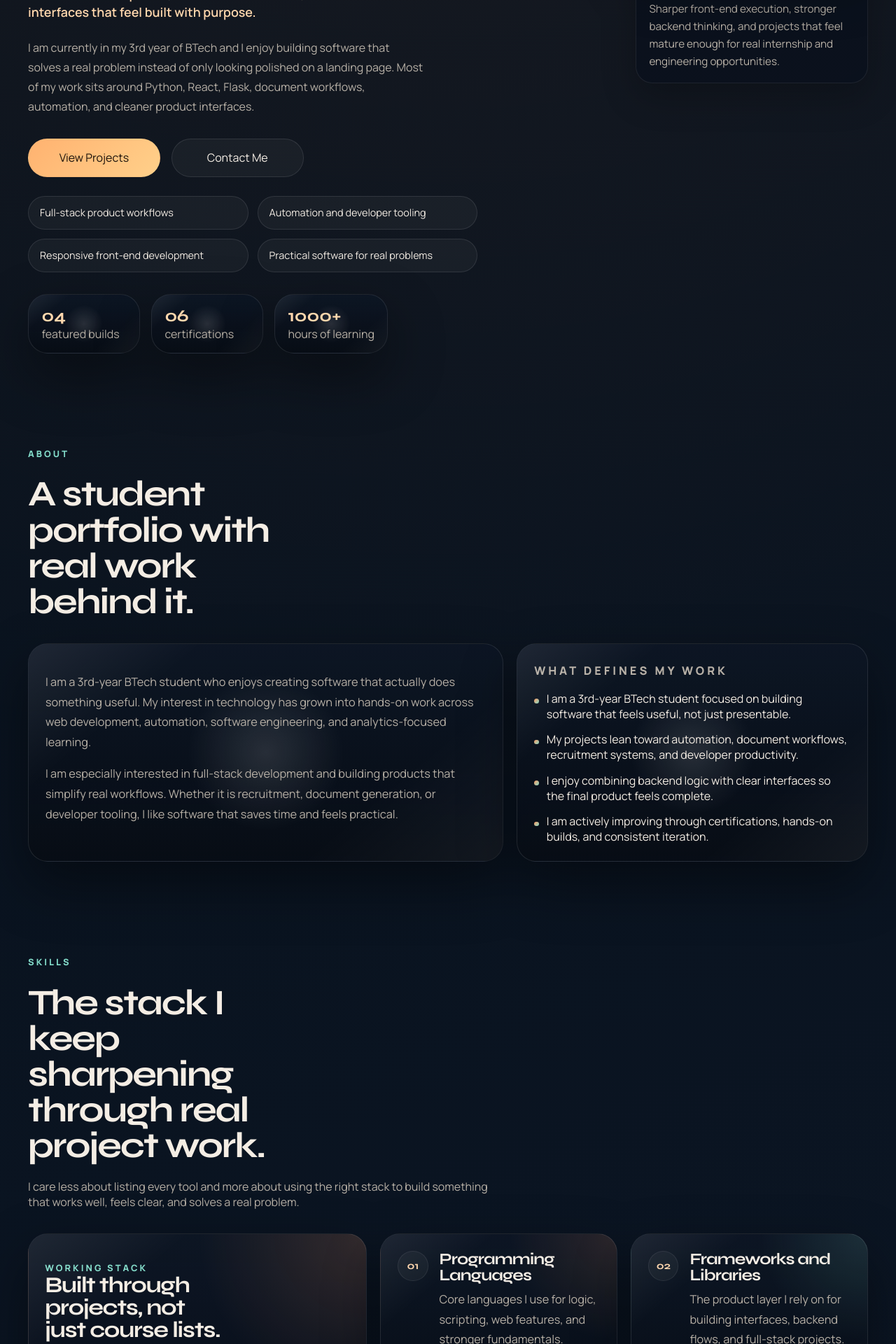
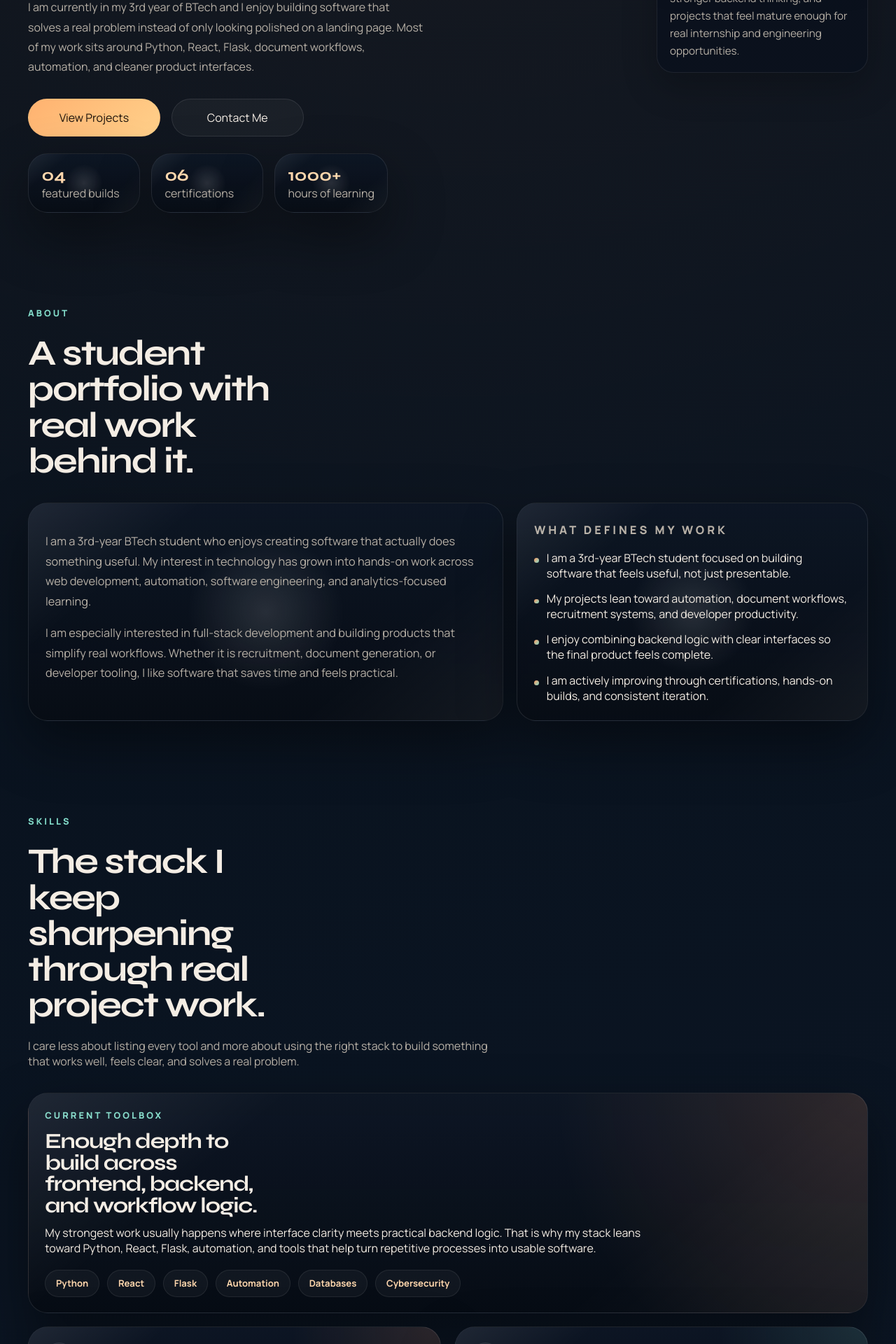
Before and after one commit to Addepalli-Sahil/portfolio, a React (Vite) app: page / in a window 1280 px wide. Shown: the part 880-2800 px from the top of the page at 70% size. Built offline with nearby package versions, Linux system fonts and the light colour scheme.

Commit message:
Refine hero and skills layout

```diff
--- a/src/App.jsx
+++ b/src/App.jsx
@@ -15,13 +15,6 @@ const navLinks = [
   { href: "#contact", label: "Contact", id: "contact" }
 ];
 
-const strengths = [
-  "Full-stack product workflows",
-  "Automation and developer tooling",
-  "Responsive front-end development",
-  "Practical software for real problems"
-];
-
 const aboutPoints = [
   "I am a 3rd-year BTech student focused on building software that feels useful, not just presentable.",
   "My projects lean toward automation, document workflows, recruitment systems, and developer productivity.",
@@ -34,7 +27,7 @@ const skillGroups = [
     title: "Programming Languages",
     summary: "Core languages I use for logic, scripting, web features, and stronger fundamentals.",
     tone: "amber",
-    items: ["Python", "JavaScript", "Java", "C++"]
+    items: ["Python", "JavaScript", "Java", "C", "C++"]
   },
   {
     title: "Frameworks and Libraries",
@@ -618,12 +611,6 @@ export default function App() {
               </a>
             </div>
 
-            <ul className="hero-strengths">
-              {strengths.map((item) => (
-                <li key={item}>{item}</li>
-              ))}
-            </ul>
-
             <ul className="metrics">
               {metrics.map((item) => (
                 <li key={item.label}>
@@ -706,24 +693,24 @@ export default function App() {
             </p>
           </div>
 
-          <div className="skills-layout">
-            <TiltCard className="skills-intro-card" data-reveal>
-              <p className="card-kicker">Working stack</p>
-              <h3>Built through projects, not just course lists.</h3>
+          <TiltCard className="skills-overview" data-reveal>
+            <div className="skills-overview-copy">
+              <p className="card-kicker">Current toolbox</p>
+              <h3>Enough depth to build across frontend, backend, and workflow logic.</h3>
               <p>
-                Most of the tools below are things I keep returning to while building recruitment systems, document
-                workflows, automation utilities, and full-stack interfaces that need both clean logic and clear UI.
+                My strongest work usually happens where interface clarity meets practical backend logic. That is why my
+                stack leans toward Python, React, Flask, automation, and tools that help turn repetitive processes into
+                usable software.
               </p>
+            </div>
 
-              <div className="skills-summary-grid">
-                <div>
-                  <strong>04</strong>
-                  <span>project types explored</span>
-                </div>
-                <div>
-                  <strong>06</strong>
-                  <span>certificate-backed learning tracks</span>
-                </div>
+            <div className="skills-overview-tags">
+              <span>Python</span>
+              <span>React</span>
+              <span>Flask</span>
+              <span>Automation</span>
+              <span>Databases</span>
+              <span>Cybersecurity</span>
             </div>
           </TiltCard>
 
@@ -747,7 +734,6 @@ export default function App() {
                 </div>
               </TiltCard>
             ))}
-            </div>
           </div>
         </section>
 
--- a/src/styles.css
+++ b/src/styles.css
@@ -309,10 +309,10 @@ h3 {
 .hero {
   min-height: calc(100vh - 5rem);
   display: grid;
-  grid-template-columns: minmax(0, 1.05fr) minmax(19rem, 0.85fr);
+  grid-template-columns: minmax(0, 1.14fr) minmax(17rem, 0.76fr);
   align-items: start;
-  gap: 2.35rem;
-  padding-top: 6.4rem;
+  gap: 2rem;
+  padding-top: 5.9rem;
 }
 
 .hero-copy {
@@ -324,7 +324,7 @@ h3 {
 
 .hero-copy h1 {
   max-width: 8.7ch;
-  font-size: clamp(3.6rem, 6.4vw, 5.8rem);
+  font-size: clamp(3.45rem, 5.9vw, 5.3rem);
 }
 
 .hero-role {
@@ -341,25 +341,6 @@ h3 {
   max-width: 58ch;
   margin: 1.4rem 0 0;
   font-size: 1rem;
-}
-
-.hero-strengths {
-  display: grid;
-  grid-template-columns: repeat(2, minmax(0, 1fr));
-  gap: 0.8rem;
-  list-style: none;
-  margin: 1.7rem 0 0;
-  padding: 0;
-}
-
-.hero-strengths li {
-  padding: 0.82rem 1rem;
-  border-radius: 999px;
-  border: 1px solid rgba(255, 255, 255, 0.1);
-  background: rgba(255, 255, 255, 0.04);
-  color: var(--text);
-  font-size: 0.9rem;
-  line-height: 1.4;
 }
 
 .hero-actions {
@@ -404,7 +385,7 @@ h3 {
   display: flex;
   flex-wrap: wrap;
   gap: 1rem;
-  margin: 1.9rem 0 0;
+  margin: 1.45rem 0 0;
   padding: 0;
   list-style: none;
 }
@@ -463,7 +444,7 @@ h3 {
 .hero-stage {
   display: grid;
   gap: 1rem;
-  width: min(100%, 20.75rem);
+  width: min(100%, 18.9rem);
   justify-self: end;
 }
 
@@ -608,69 +589,59 @@ h3 {
 .skills-grid {
   display: grid;
   gap: 1.2rem;
-}
-
-.skills-layout {
-  display: grid;
-  grid-template-columns: minmax(16rem, 0.82fr) minmax(0, 1.18fr);
-  gap: 1.2rem;
-  align-items: start;
-}
-
-.skills-grid {
   grid-template-columns: repeat(2, minmax(0, 1fr));
 }
 
-.skills-intro-card {
-  padding: 1.45rem;
+.skills-overview {
+  display: grid;
+  gap: 1.2rem;
+  margin-bottom: 1.2rem;
+  padding: 1.4rem 1.45rem;
   background:
-    radial-gradient(circle at top right, rgba(255, 153, 97, 0.16), transparent 38%),
+    radial-gradient(circle at top right, rgba(255, 153, 97, 0.14), transparent 36%),
     linear-gradient(180deg, rgba(13, 22, 36, 0.98), rgba(7, 12, 20, 0.92));
 }
 
-.skills-intro-card h3 {
-  max-width: 11ch;
-  font-size: clamp(1.9rem, 2.5vw, 2.7rem);
+.skills-overview-copy {
+  display: grid;
+  gap: 0.8rem;
+  max-width: 54rem;
+}
+
+.skills-overview h3 {
+  max-width: 14ch;
+  font-size: clamp(1.9rem, 2.4vw, 2.7rem);
   line-height: 1;
 }
 
-.skills-intro-card p {
-  margin: 1rem 0 0;
+.skills-overview p {
+  margin: 0;
 }
 
-.skills-summary-grid {
-  display: grid;
-  grid-template-columns: repeat(2, minmax(0, 1fr));
-  gap: 0.85rem;
-  margin-top: 1.35rem;
+.skills-overview-tags {
+  display: flex;
+  flex-wrap: wrap;
+  gap: 0.7rem;
 }
 
-.skills-summary-grid div {
-  display: grid;
-  gap: 0.28rem;
-  padding: 0.95rem 1rem;
-  border-radius: 18px;
+.skills-overview-tags span {
+  display: inline-flex;
+  align-items: center;
+  justify-content: center;
+  padding: 0.6rem 0.92rem;
+  border-radius: 999px;
   border: 1px solid rgba(255, 255, 255, 0.08);
   background: rgba(255, 255, 255, 0.04);
-}
-
-.skills-summary-grid strong {
-  font-family: "Syne", sans-serif;
-  font-size: 1.8rem;
-  line-height: 1;
   color: var(--accent-soft);
-}
-
-.skills-summary-grid span {
-  color: var(--muted);
-  font-size: 0.9rem;
-  line-height: 1.4;
+  font-size: 0.82rem;
+  font-weight: 700;
 }
 
 .skill-card {
   display: grid;
   gap: 1.2rem;
   min-height: 100%;
+  padding: 1.35rem;
 }
 
 .skill-card-top {
@@ -701,16 +672,16 @@ h3 {
 }
 
 .skill-card-headings h3 {
-  max-width: 12ch;
-  font-size: clamp(1.35rem, 1.8vw, 1.75rem);
+  max-width: 11ch;
+  font-size: clamp(1.3rem, 1.75vw, 1.65rem);
   line-height: 1.02;
 }
 
 .skill-summary {
   margin: 0;
   color: var(--muted);
-  font-size: 0.95rem;
-  line-height: 1.65;
+  font-size: 0.92rem;
+  line-height: 1.6;
 }
 
 .skill-card-amber {
@@ -1136,7 +1107,6 @@ h3 {
   }
 
   .hero-actions,
-  .hero-strengths,
   .metrics,
   .footer,
   .footer-links {
@@ -1150,10 +1120,6 @@ h3 {
 
   .skills-grid,
   .cert-grid {
-    grid-template-columns: 1fr;
-  }
-
-  .hero-strengths {
     grid-template-columns: 1fr;
   }
 
```
Lines whose indentation alone changed are shown as unchanged.
